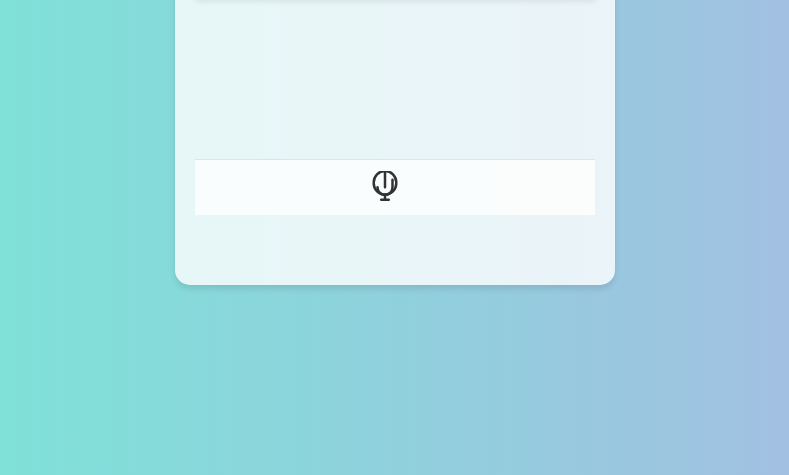
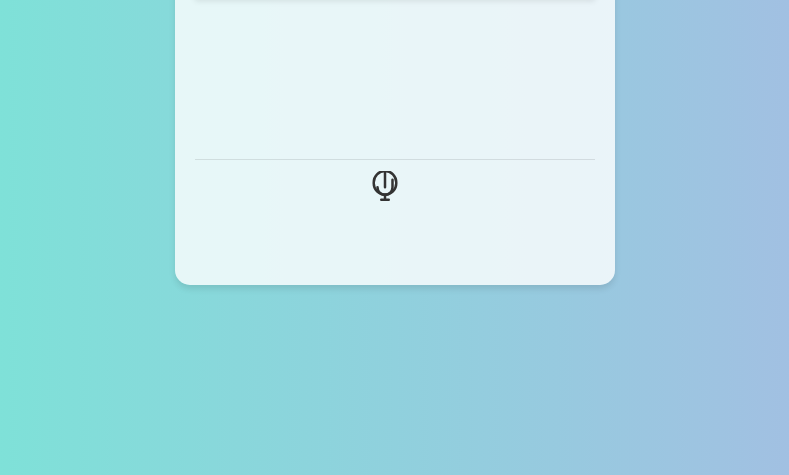
Before and after one commit to KingAmada/lord, a website: page index.html in a window 1280 px wide. Shown: the part 325-800 px from the top of the page, without its empty margins (245-1034 px from the left). Drawn offline with Linux system fonts and the light colour scheme.

Commit message:
Update styles.css

```diff
--- a/styles.css
+++ b/styles.css
@@ -171,7 +171,7 @@ scrollbar-width: none;  /* Firefox */
     position: sticky; /* Change this from absolute to sticky */
     bottom: 10px;
     z-index: 2;
-    background: rgba(255, 255, 255, 0.8); /* Add a background color to the controls */
+    //background: rgba(255, 255, 255, 0.8); /* Add a background color to the controls */
     padding: 10px 0; /* Add some padding to make it look better */
     border-top: 1px solid rgba(0, 0, 0, 0.1); /* Add a subtle border at the top */
     display: flex;
```
